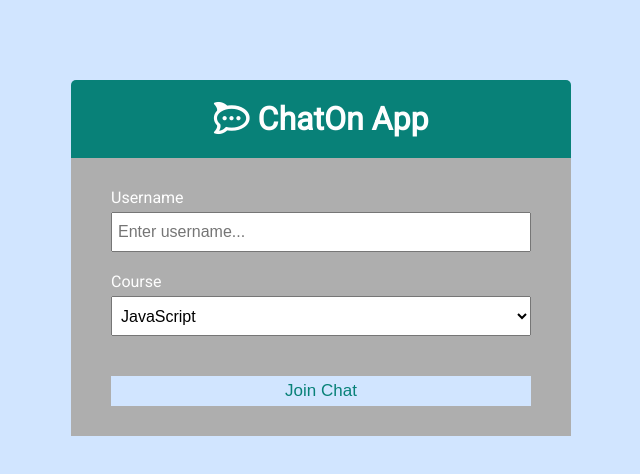
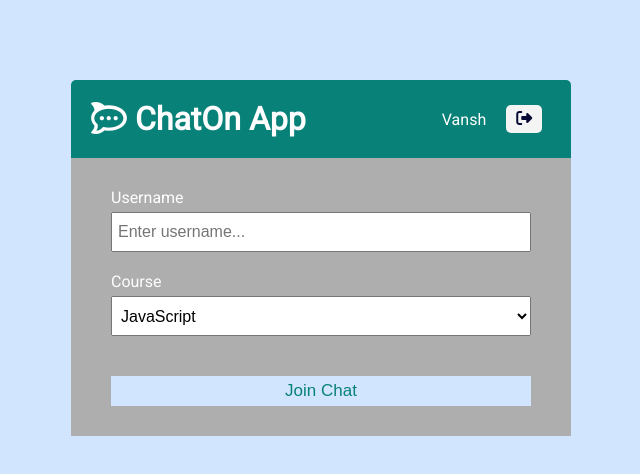
Before and after one commit to SUKH2022/chat_app, a website: page public/room.html in a window 1280 px wide. Shown: the whole page, without its empty margins (319-959 px from the left). Drawn offline with Linux system fonts and the light colour scheme.

Commit message:
Room choosing view layout updated

```diff
--- a/public/css/style.css
+++ b/public/css/style.css
@@ -140,6 +140,32 @@ a {
 	background: var(--dark-color-a);
 	border-top-left-radius: 5px;
 	border-top-right-radius: 5px;
+	display: flex;
+	align-items: center;
+	justify-content: space-between;
+}
+.join-loginArea{
+	display: flex;
+	align-items: center;
+	justify-content: center;
+	width: 8rem;
+}
+
+.join-header p {
+	margin: 0 10px;
+}
+
+.join-header button {
+	color: #070a35;
+	background: #f4f4f4;
+	border: 0;
+	padding: 5px 10px;
+	font-size: 16px;
+	border-radius: 5px;
+	cursor: pointer;
+	outline: none;
+	font-weight: bold;
+	margin-left: 10px;
 }
 
 .join-main {
--- a/public/js/main.js
+++ b/public/js/main.js
@@ -2,6 +2,8 @@ const chatForm = document.getElementById('chat-form');
 const chatMessages = document.querySelector('.chat-messages');
 const roomName = document.getElementById('room-name');
 const userList = document.getElementById('users');
+const logOutButton = document.getElementById('logout-btn')
+const userId = document.getElementById('userId-display')
 
 // Get username and room from URL
 const { username, room } = Qs.parse(location.search, {
--- a/public/room.html
+++ b/public/room.html
@@ -10,6 +10,7 @@
 			integrity="sha256-mmgLkCYLUQbXn0B1SRqzHar6dCnv9oZFPEC1g1cwlkk="
 			crossorigin="anonymous"
 		/>
+		<script src="https://kit.fontawesome.com/694cdee837.js" crossorigin="anonymous"></script>
 		<link rel="stylesheet" href="css/style.css" />
 		<title>Chat App</title>
 	</head>
@@ -17,6 +18,10 @@
 		<div class="join-container">
 			<header class="join-header">
 				<h1><i class="fab fa-rocketchat"></i> ChatOn App</h1>
+				<div class="join-loginArea">
+					<p id="userId-display">Vansh</p>
+					<button id="logout-btn" class="btn"><i class="fa-solid fa-right-from-bracket"></i></button>
+				</div>
 			</header>
 			<main class="join-main">
 				<form action="chat.html">
```
